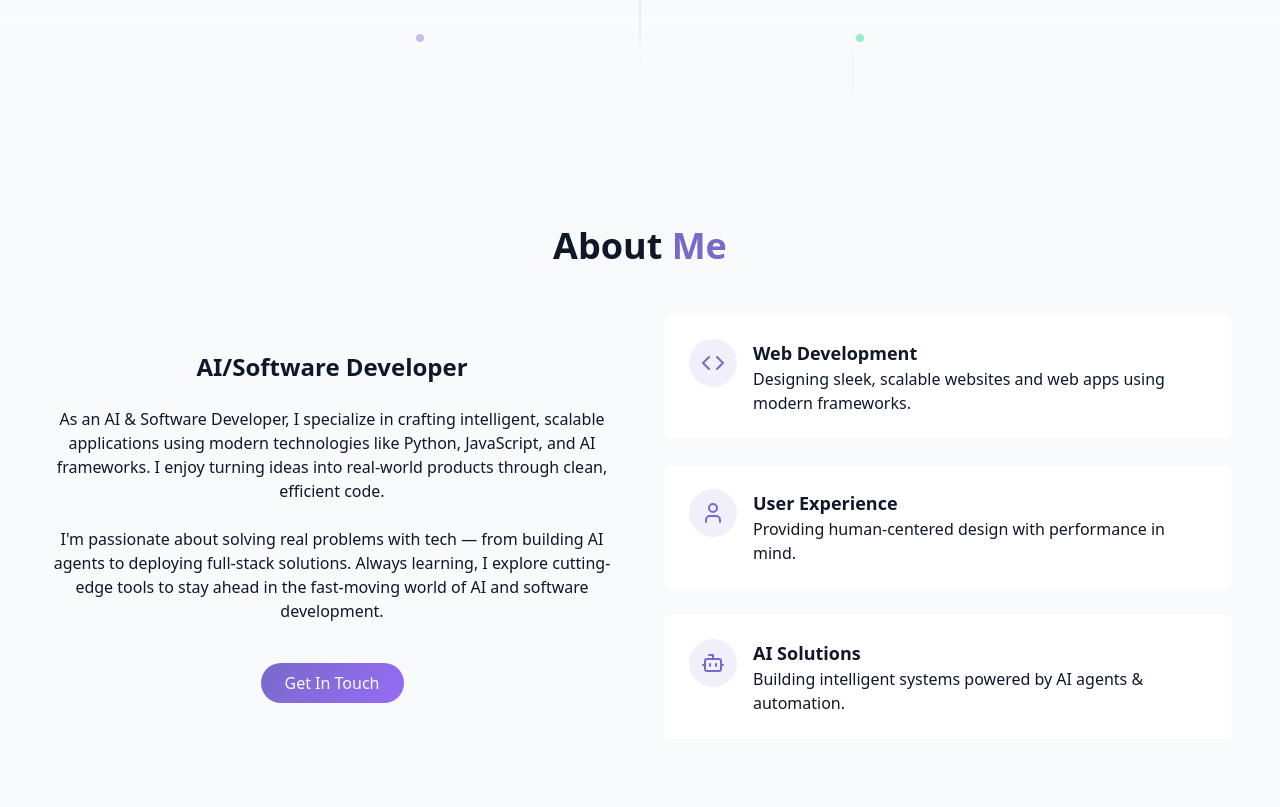
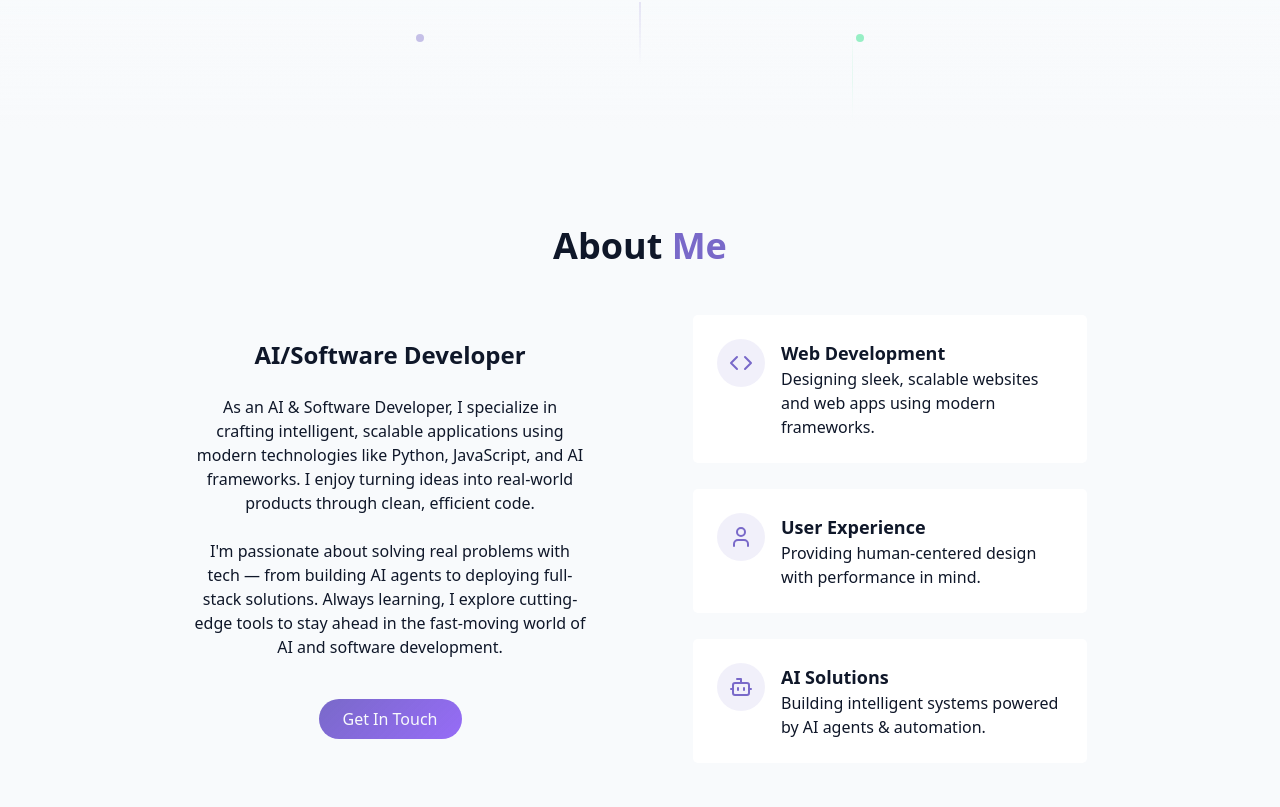
Before and after one commit to KarinaKKarinaK/new-portfolio, a React (Vite) app: page / in a window 1280 px wide. Shown: the part 1513-2320 px from the top of the page. Built offline with nearby package versions, Linux system fonts and the light colour scheme.

Commit message:
Minor fixes in about section

```diff
--- a/src/components/AboutSection.jsx
+++ b/src/components/AboutSection.jsx
@@ -2,14 +2,13 @@ import { Code, User, Bot } from "lucide-react";
 
 export const AboutSection = () => {
   return (
-    <section id="about" className="py-24 px-4 relative">
-      {" "}
-      <div className="container mx-auto max-w-5xl">
+    <section id="about" className="py-24 px-8 md:px-12 lg:px-36 xl:px-40 relative">
+      <div className="container mx-auto max-w-4xl">
         <h2 className="text-3xl md:text-4xl font-bold mb-12 text-center">
           About <span className="text-primary">Me</span>
         </h2>
 
-        <div className="grid grid-cols-1 md:grid-cols-2 gap-12 items-center">
+        <div className="grid grid-cols-1 md:grid-cols-2 gap-12 lg:gap-26 items-center">
           <div className="space-y-6">
             <h3 className="text-2xl font-semibold">AI/Software Developer</h3>
             <p className="text-muted-foreground">
```
